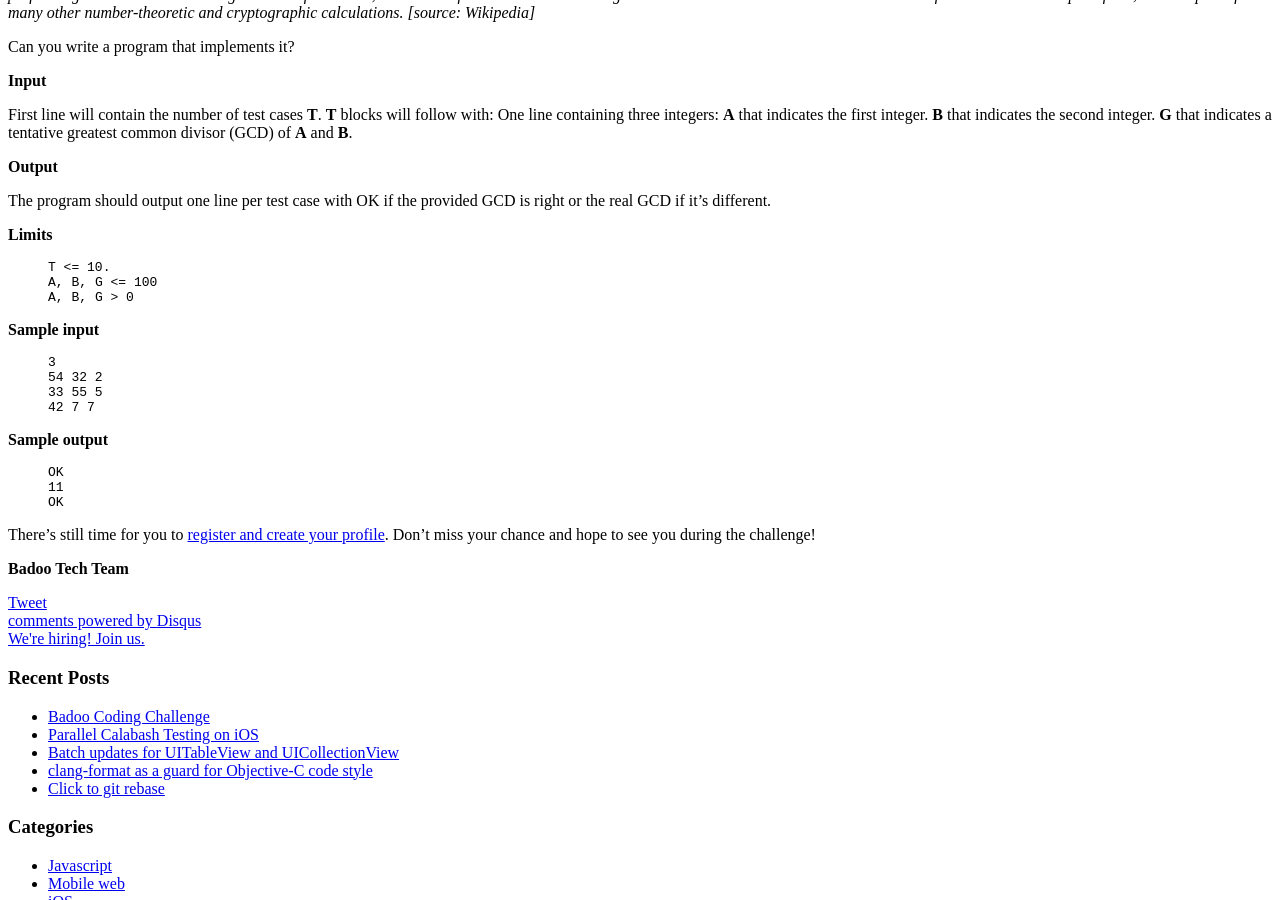
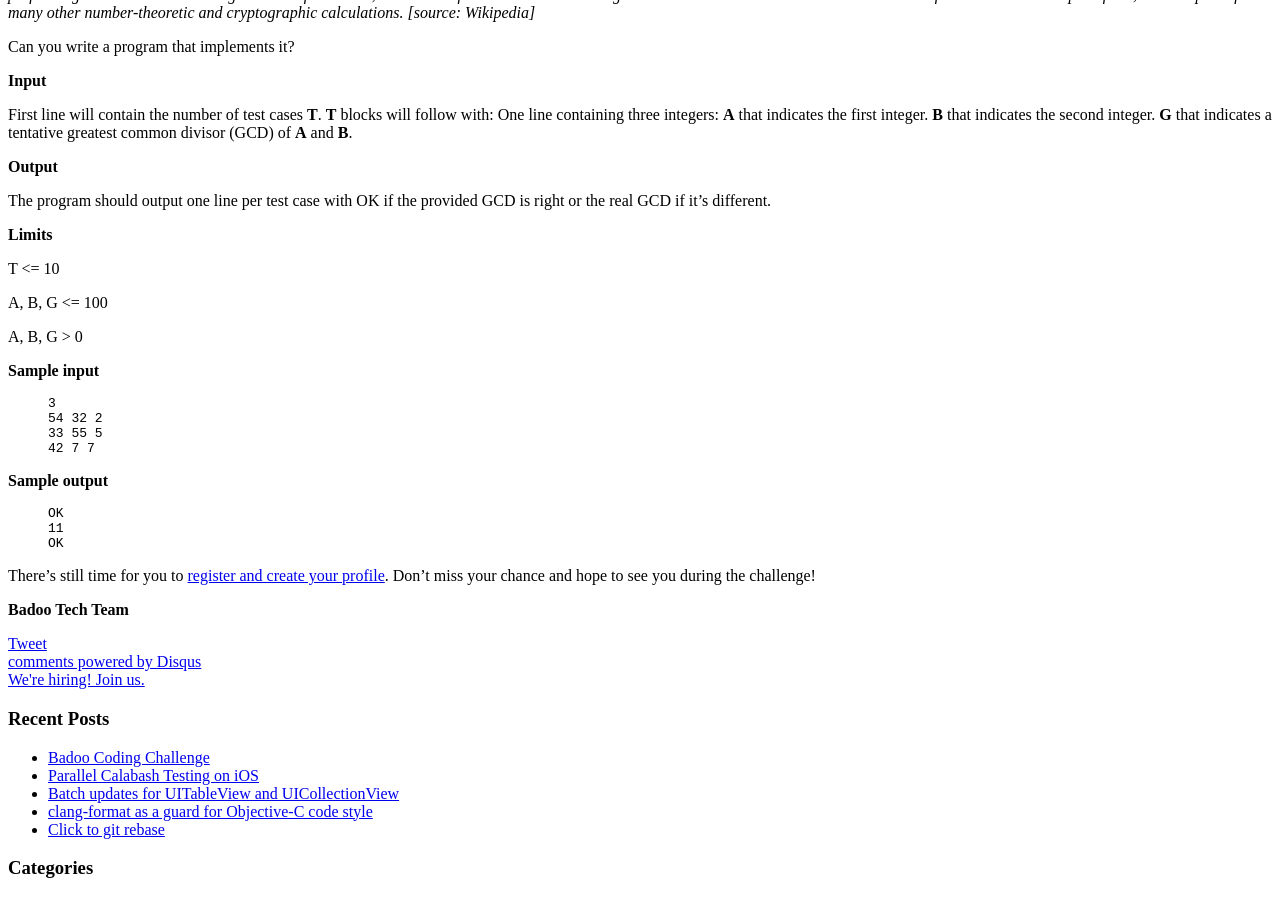
Before and after one commit to badoo/techblog, a Jekyll site: the page built from _posts/2015-12-01-badoo-coding-challenge.markdown, in a window 1280 px wide and 900 px high, scrolled down 1604 px. Built offline with Jekyll 4.4.1, drawn with Linux system fonts in a browser that asks for light colours; comment, search, counter and statistics services are not loaded.

Commit message:
Final tweaks to the coding challenge post

```diff
--- a/_posts/2015-12-01-badoo-coding-challenge.markdown
+++ b/_posts/2015-12-01-badoo-coding-challenge.markdown
@@ -58,11 +58,11 @@ The program should output one line per test case with OK if the provided GCD is
 
 **Limits**
 
-{% highlight html %}
-T <= 10.
+T <= 10
+
 A, B, G <= 100
+
 A, B, G > 0
-{% endhighlight %}
 
 **Sample input**
 
```
